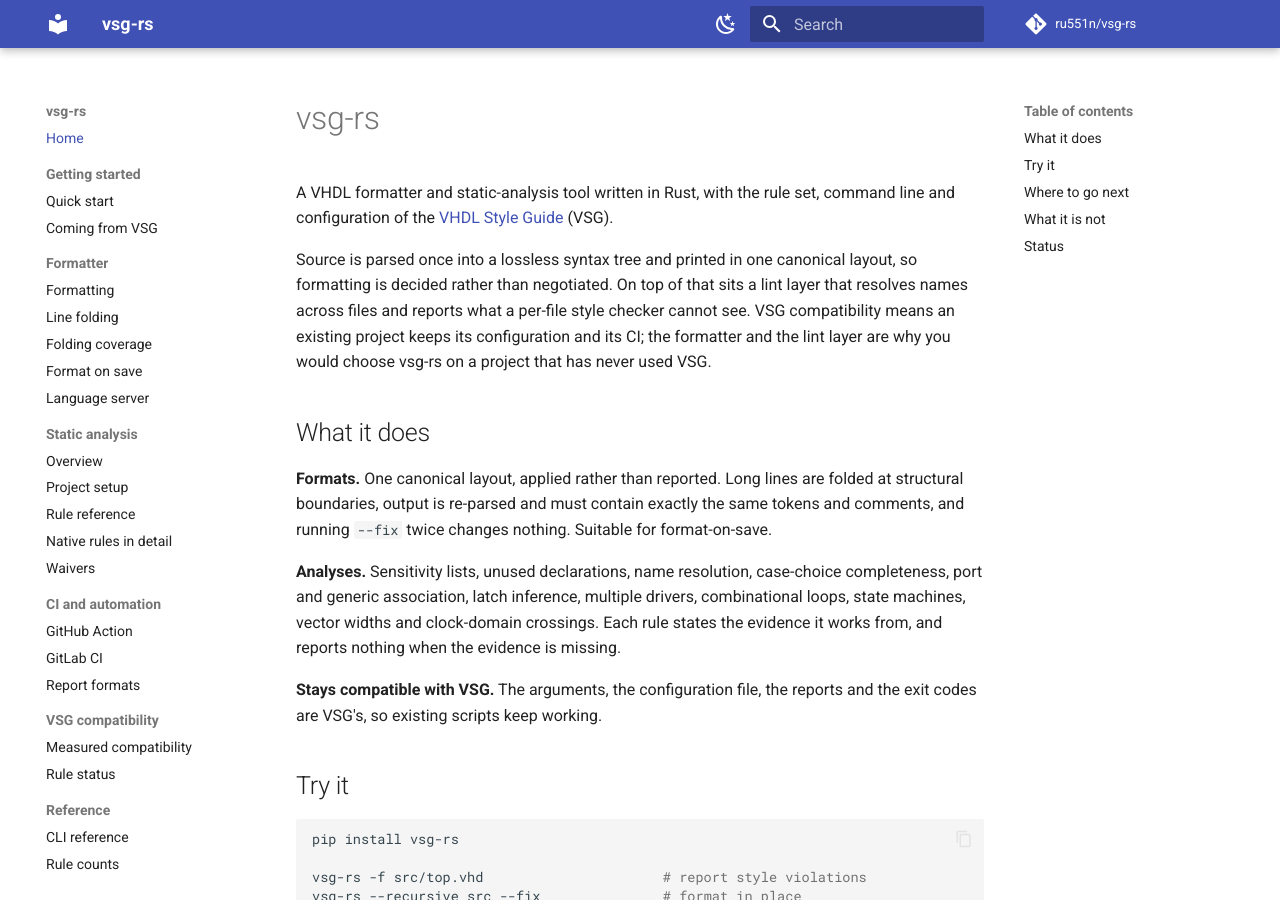
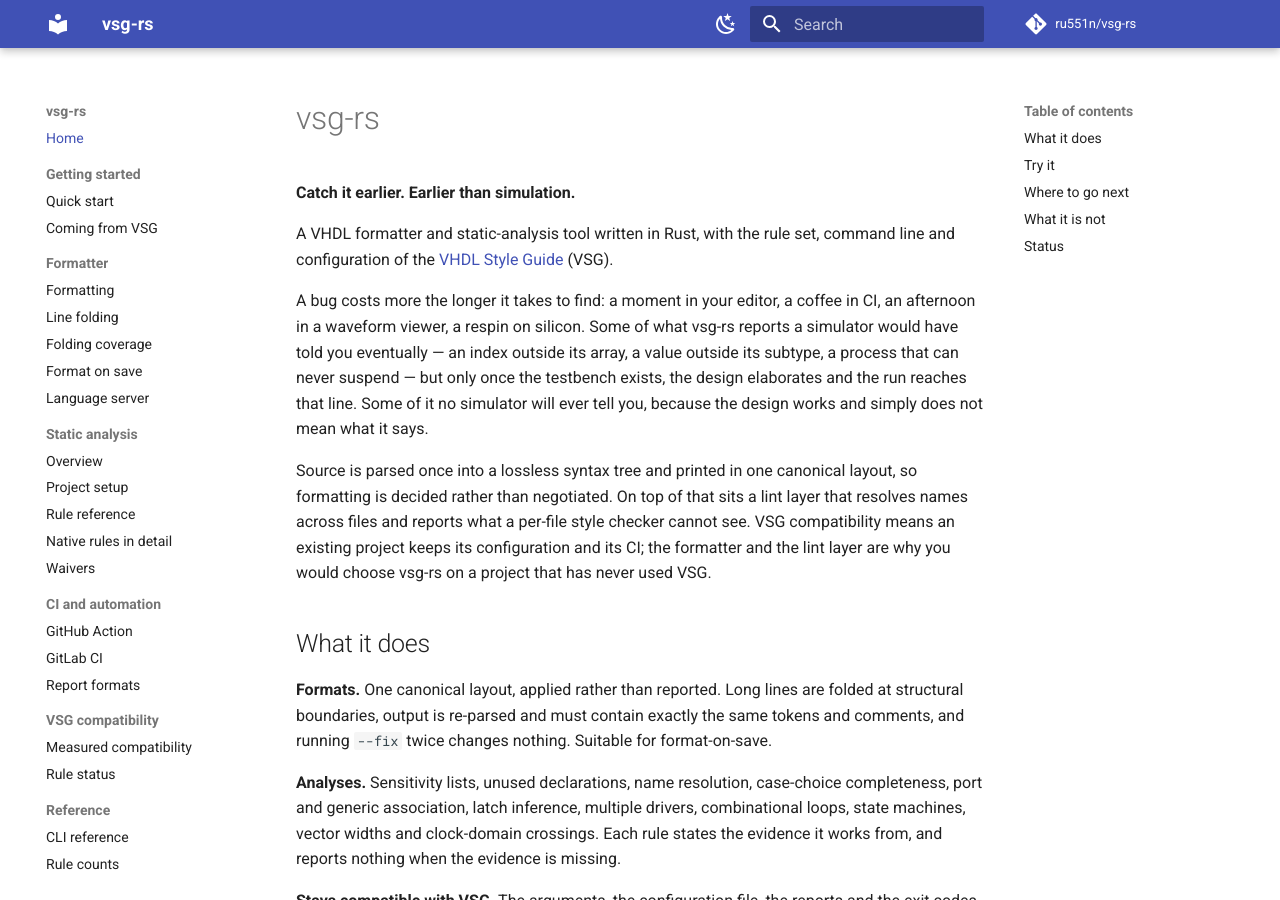
Before and after one commit to ru551n/speja, an MkDocs documentation site: the page built from docs/index.md, in a window 1280 px wide and 900 px high. Built offline with MkDocs 1.6.1 and Material for MkDocs 9.7.7, drawn with Linux system fonts in a browser that asks for light colours; comment, search, counter and statistics services are not loaded.

Commit message:
Say what the tool is for, not what it is made of (#78)
The README opened with what vsg-rs is -- a formatter and linter in Rust -- which says
nothing about why anyone would run it. What it is for is moving the moment a bug is found.

A bug costs more the longer it takes to find: a moment in your editor, a coffee in CI, an
afternoon in a waveform viewer, a respin on silicon. Some of what the lint layer reports a
simulator would have told you eventually -- an index outside its array, a value outside its
subtype, a process that can never suspend -- but only once the testbench exists, the design
elaborates and the run reaches that line. Some of it no simulator will ever tell you, because
the design works and simply does not mean what it says.

Both landing pages say that now, and the package description that PyPI and crates.io show
says it in one line instead of listing the implementation language twice.

Co-authored-by: Claude Opus 5 (1M context) <noreply@anthropic.com>

```diff
--- a/Cargo.toml
+++ b/Cargo.toml
@@ -3,7 +3,7 @@ name = "vsg-rs"
 version = "0.11.0"
 edition = "2024"
 rust-version = "1.95"
-description = "A fast Rust-native VHDL formatter and style checker with VSG-compatible rules and configuration."
+description = "Catch VHDL bugs before simulation: a fast Rust formatter and linter with VSG-compatible rules and configuration."
 license = "MIT OR Apache-2.0"
 repository = "https://github.com/ru551n/vsg-rs"
 readme = "README.md"
--- a/docs/index.md
+++ b/docs/index.md
@@ -1,7 +1,16 @@
 # vsg-rs
+
+**Catch it earlier. Earlier than simulation.**
 
 A VHDL formatter and static-analysis tool written in Rust, with the rule set, command line and
 configuration of the [VHDL Style Guide](https://vhdl-style-guide.readthedocs.io/) (VSG).
+
+A bug costs more the longer it takes to find: a moment in your editor, a coffee in CI, an
+afternoon in a waveform viewer, a respin on silicon. Some of what vsg-rs reports a simulator
+would have told you eventually — an index outside its array, a value outside its subtype, a
+process that can never suspend — but only once the testbench exists, the design elaborates and
+the run reaches that line. Some of it no simulator will ever tell you, because the design works
+and simply does not mean what it says.
 
 Source is parsed once into a lossless syntax tree and printed in one canonical layout, so
 formatting is decided rather than negotiated. On top of that sits a lint layer that resolves names
--- a/pyproject.toml
+++ b/pyproject.toml
@@ -5,7 +5,7 @@ build-backend = "maturin"
 [project]
 name = "vsg-rs"
 dynamic = ["version"]
-description = "A fast Rust-native VHDL formatter and style checker with VSG-compatible rules and configuration."
+description = "Catch VHDL bugs before simulation: a fast Rust formatter and linter with VSG-compatible rules and configuration."
 readme = "README.md"
 requires-python = ">=3.10"
 license = "MIT OR Apache-2.0"
```
Also changed, not shown: README.md (+16 -1 lines).
